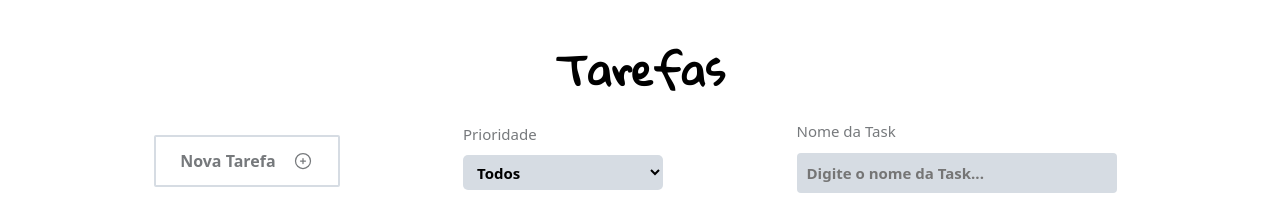
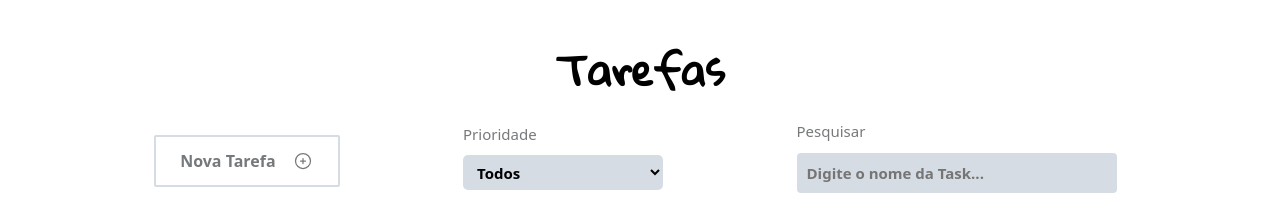
Before and after one commit to patrickbrito95/kanban-app, a React (Vite) app: page / in a window 1280 px wide. Shown: the top 210 px of the page. Built offline with nearby package versions, Linux system fonts and the light colour scheme.

Commit message:
feat: change name of placeholder

```diff
--- a/src/components/Board/index.jsx
+++ b/src/components/Board/index.jsx
@@ -219,7 +219,7 @@ const Board = () => {
                     </div>
                     <div className='wrapper-search-filds'>
                         <Input
-                            label="Nome da Task"
+                            label="Pesquisar"
                             className="input-text"
                             type="text"
                             placeholder="Digite o nome da Task..."
```
